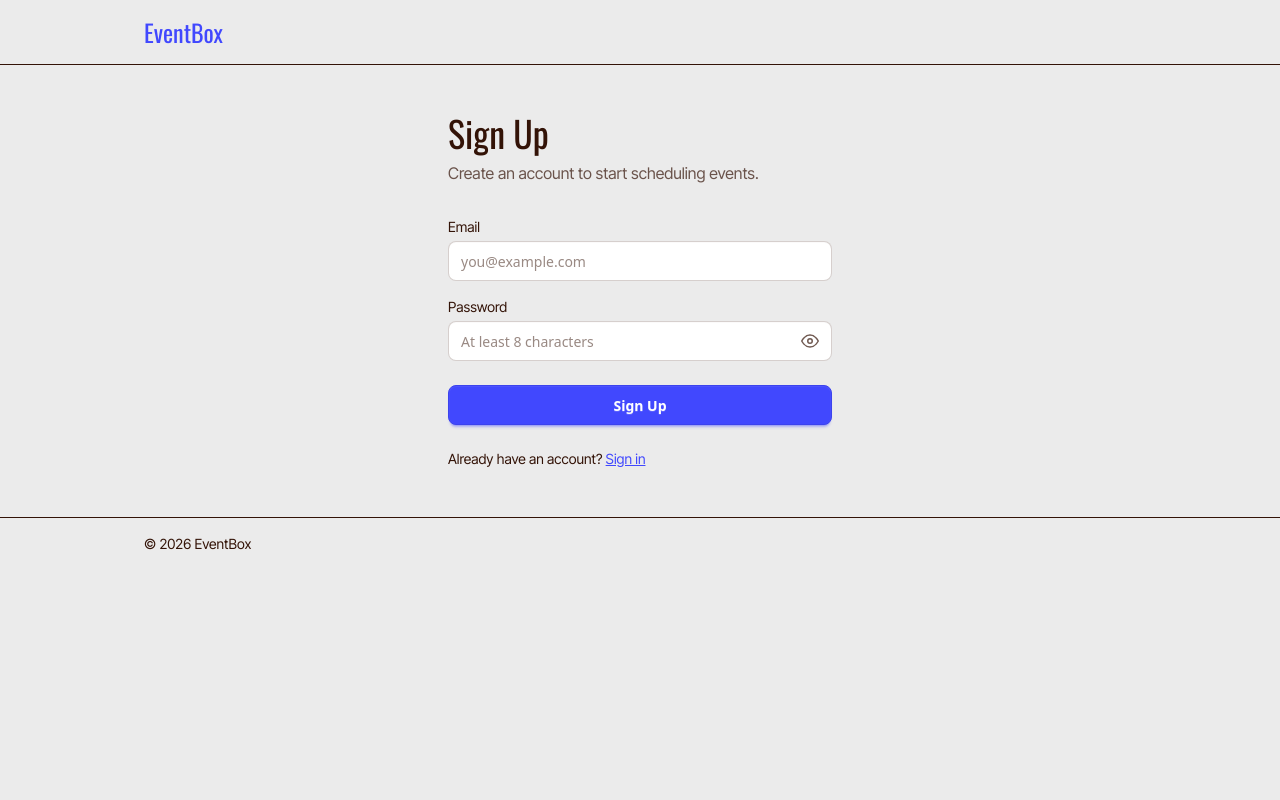
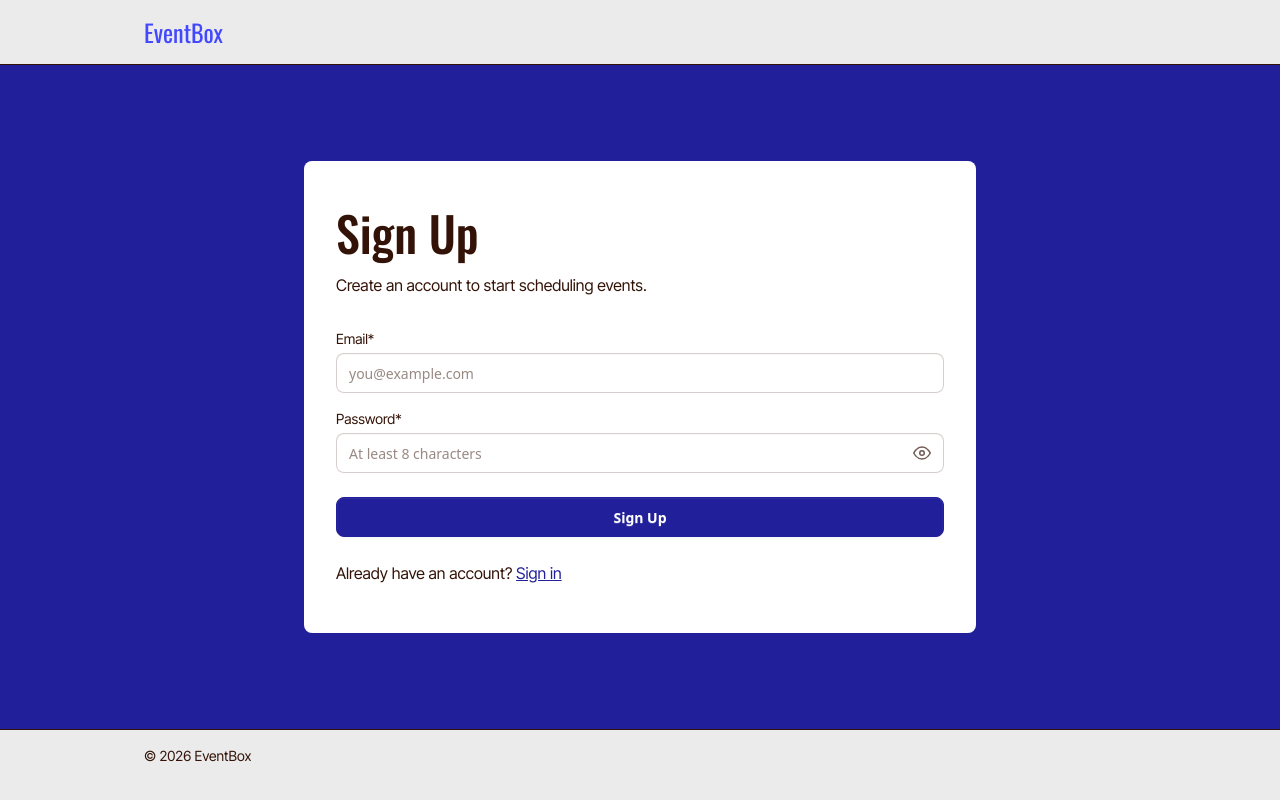
Before and after one commit to JimeBlue/event-scheduler, a React (Vite) app: page /signup in a window 1280 px wide. Built offline with nearby package versions, Linux system fonts and the light colour scheme; no server answers.

Commit message:
style sign up page and form

```diff
--- a/src/components/auth/SignUpForm.jsx
+++ b/src/components/auth/SignUpForm.jsx
@@ -92,7 +92,7 @@ const SignUpForm = () => {
     // checks (and messages) run instead.
     <form onSubmit={handleSubmit} noValidate className="mt-8 flex flex-col gap-4">
       <label className="flex flex-col gap-1">
-        <span className="font-text text-sm">Email</span>
+        <span className="font-text text-sm">Email*</span>
         <input
           type="email"
           name="email"
@@ -106,7 +106,7 @@ const SignUpForm = () => {
       </label>
 
       <label className="flex flex-col gap-1">
-        <span className="font-text text-sm">Password</span>
+        <span className="font-text text-sm">Password*</span>
         <PasswordInput
           value={formData.password}
           onChange={handleChange}
@@ -118,7 +118,7 @@ const SignUpForm = () => {
 
       {/* FR019: the API-level error (account already exists, network down, etc.). */}
       {error && (
-        <div role="alert" className="alert alert-error">
+        <div role="alert" className="alert alert-error rounded-field">
           <span className="font-text">{error}</span>
         </div>
       )}
@@ -126,7 +126,7 @@ const SignUpForm = () => {
       <button
         type="submit"
         disabled={submitting}
-        className="btn btn-primary mt-2"
+        className="btn mt-2 border-brand-blue-dark bg-brand-blue-dark text-white hover:bg-brand-blue"
       >
         {submitting ? 'Creating account…' : 'Sign Up'}
       </button>
--- a/src/pages/SignUp.jsx
+++ b/src/pages/SignUp.jsx
@@ -5,20 +5,20 @@ import SignUpForm from '../components/auth/SignUpForm';
 // All the form logic lives in <SignUpForm />.
 const SignUp = () => {
   return (
-    <div className="container max-w-md py-12">
-      <h1 className="font-heading text-4xl">Sign Up</h1>
-      <p className="mt-2 font-text text-base-content/70">
+    <div className='bg-brand-blue-dark py-12 sm:py-24 px-6 sm:px-12 lg:px-0'>
+      <div className="container max-w-2xl py-12 bg-base-100 rounded-lg">
+        <h1 className="font-heading text-5xl font-medium">Sign Up</h1>
+        <p className="mt-4 font-text text-base-content">
           Create an account to start scheduling events.
         </p>
-
         <SignUpForm />
-
-      <p className="mt-6 font-text text-sm">
+        <p className="mt-6 font-text text-base">
           Already have an account?{' '}
-        <Link to="/login" className="link text-brand-blue">
+          <Link to="/login" className="link text-brand-blue-dark hover:opacity-70">
             Sign in
           </Link>
         </p>
+      </div>
     </div>
   );
 };
```
Lines whose indentation alone changed are shown as unchanged.
